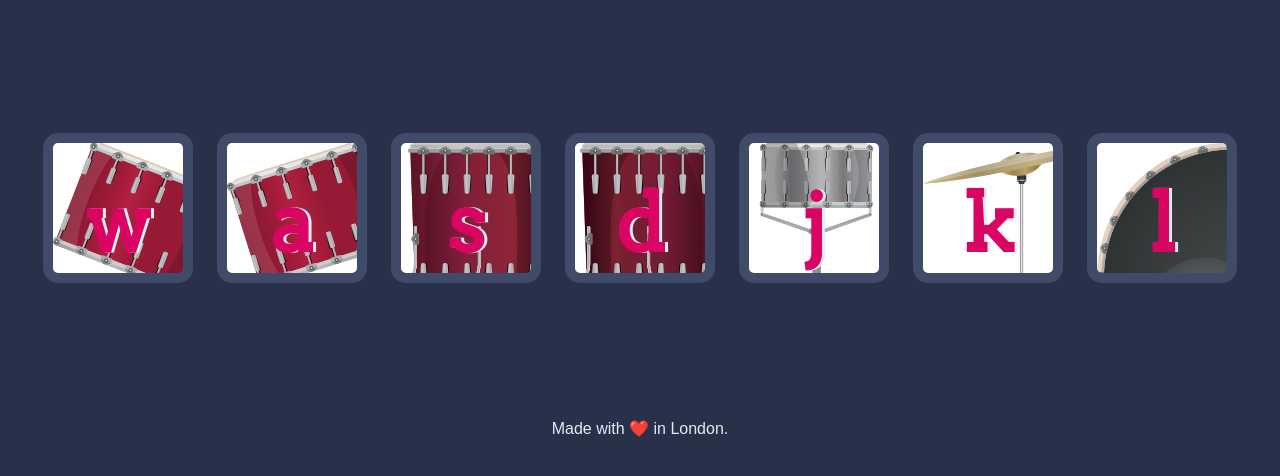
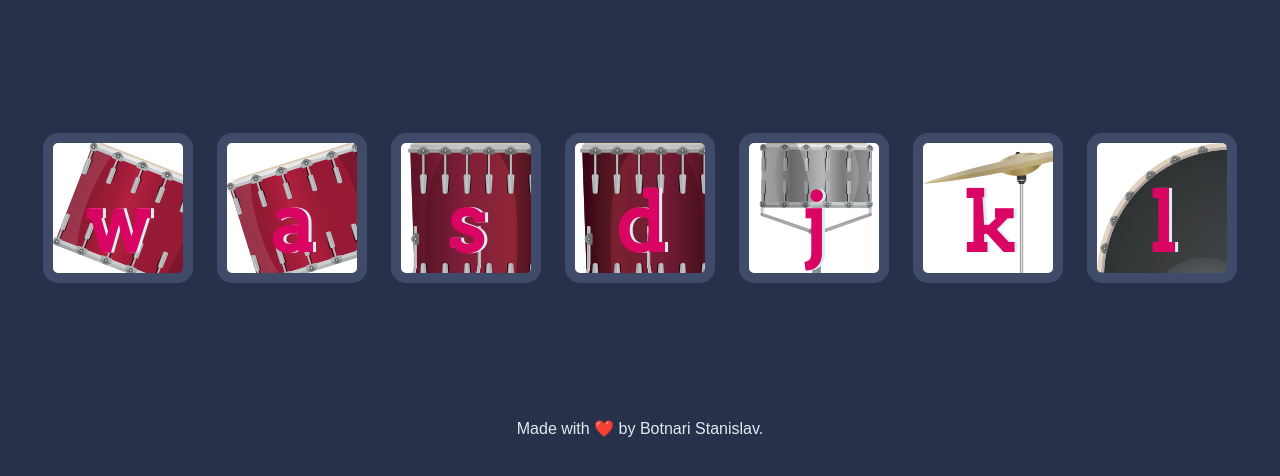
Before and after one commit to botnaristanislav/DrumKit, a plain HTML site: page index.html in a window 1280 px wide. Shown: the part 156-632 px from the top of the page. Drawn offline with Linux system fonts and the light colour scheme.

Commit message:
Update index.html

```diff
--- a/index.html
+++ b/index.html
@@ -23,7 +23,7 @@
 
 
   <footer>
-    Made with ❤️ in London.
+    Made with ❤️ by Botnari Stanislav.
 
     <script src="index.js" charset="utf-8"></script>
   </footer>
```
